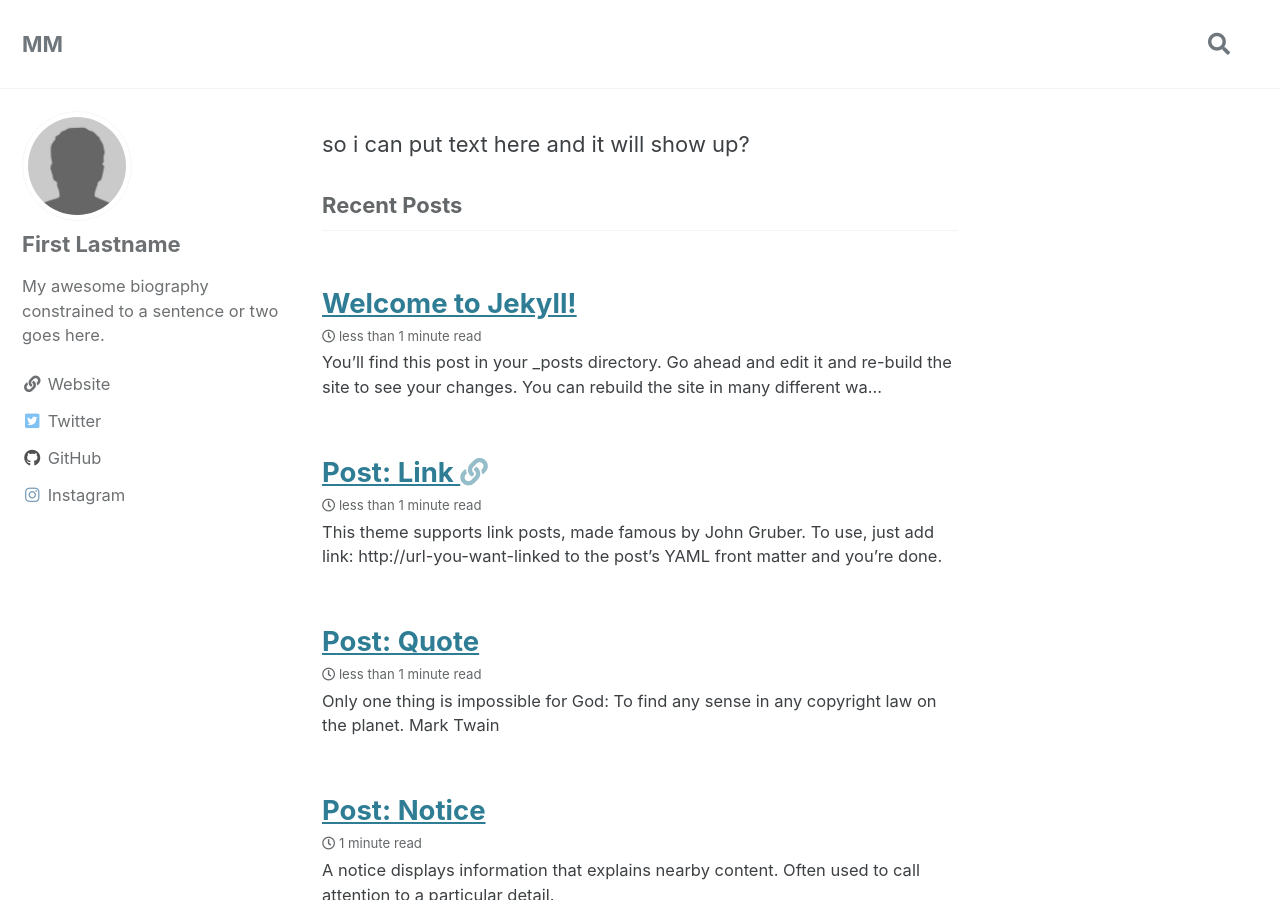
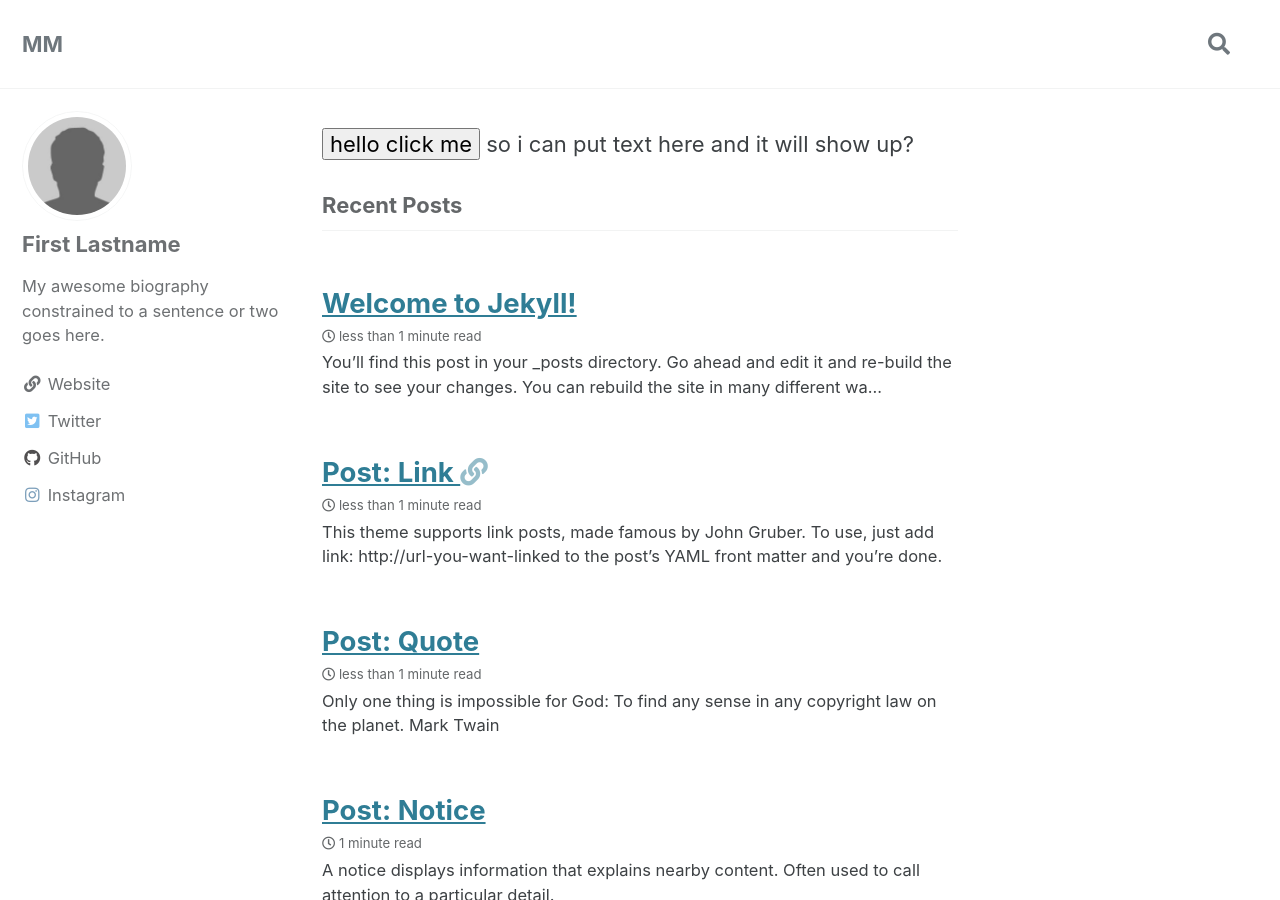
Before and after one commit to loweslanelab/loweslanelab.github.io, a Jekyll site: the page built from index.html, in a window 1280 px wide and 900 px high. Built offline with Jekyll 4.4.1, drawn with Linux system fonts in a browser that asks for light colours; cached includes are drawn as plain includes; the list of posts is cut into pages by our own code.

Commit message:
add button

```diff
--- a/index.html
+++ b/index.html
@@ -5,5 +5,5 @@
 layout: home
 author_profile: true
 ---
-
+<button> hello click me</button>
 so i can put text here and it will show up?
```
